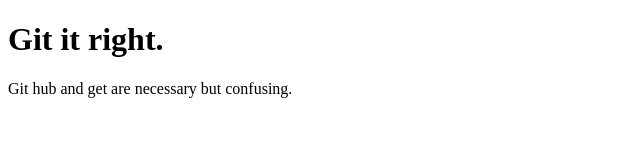
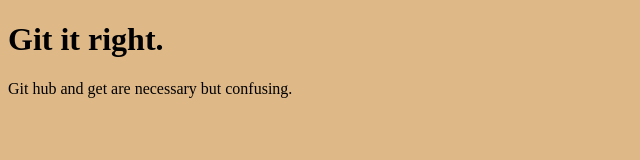
Before and after one commit to CurtCato/github101, a plain HTML site: page index.html in a window 1280 px wide. Shown: the whole page, without its empty margins (0-640 px from the left). Drawn offline with Linux system fonts and the light colour scheme.

Commit message:
add initial CSS

```diff
--- a/index.html
+++ b/index.html
@@ -1,6 +1,7 @@
 <!DOCTYPE html>
 <html lang="en">
 <head>
+    <link rel="stylesheet" href="main.css" >
     <meta charset="UTF-8">
     <meta name="viewport" content="width=device-width, initial-scale=1.0">
     <meta http-equiv="X-UA-Compatible" content="ie=edge">
--- /dev/null
+++ b/main.css
@@ -0,0 +1,3 @@
+body {
+    background-color: burlywood;
+}
```
